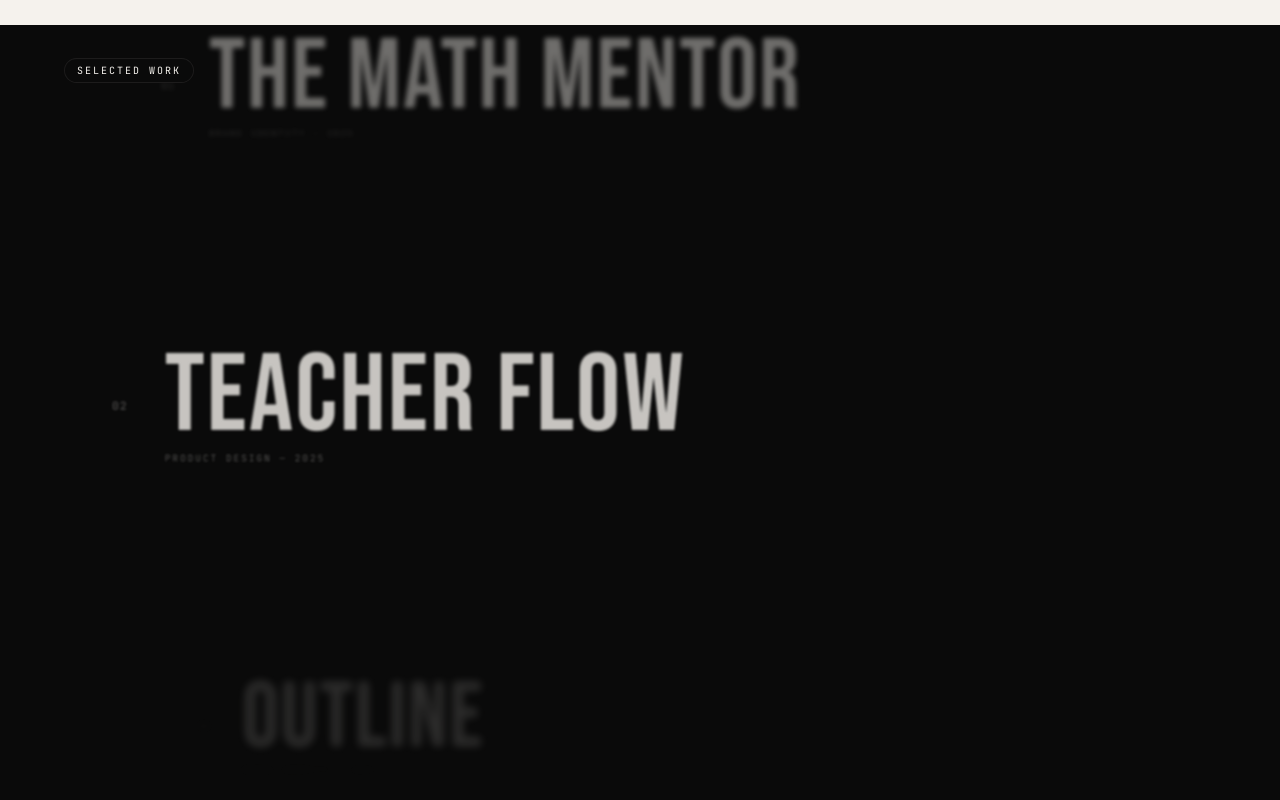
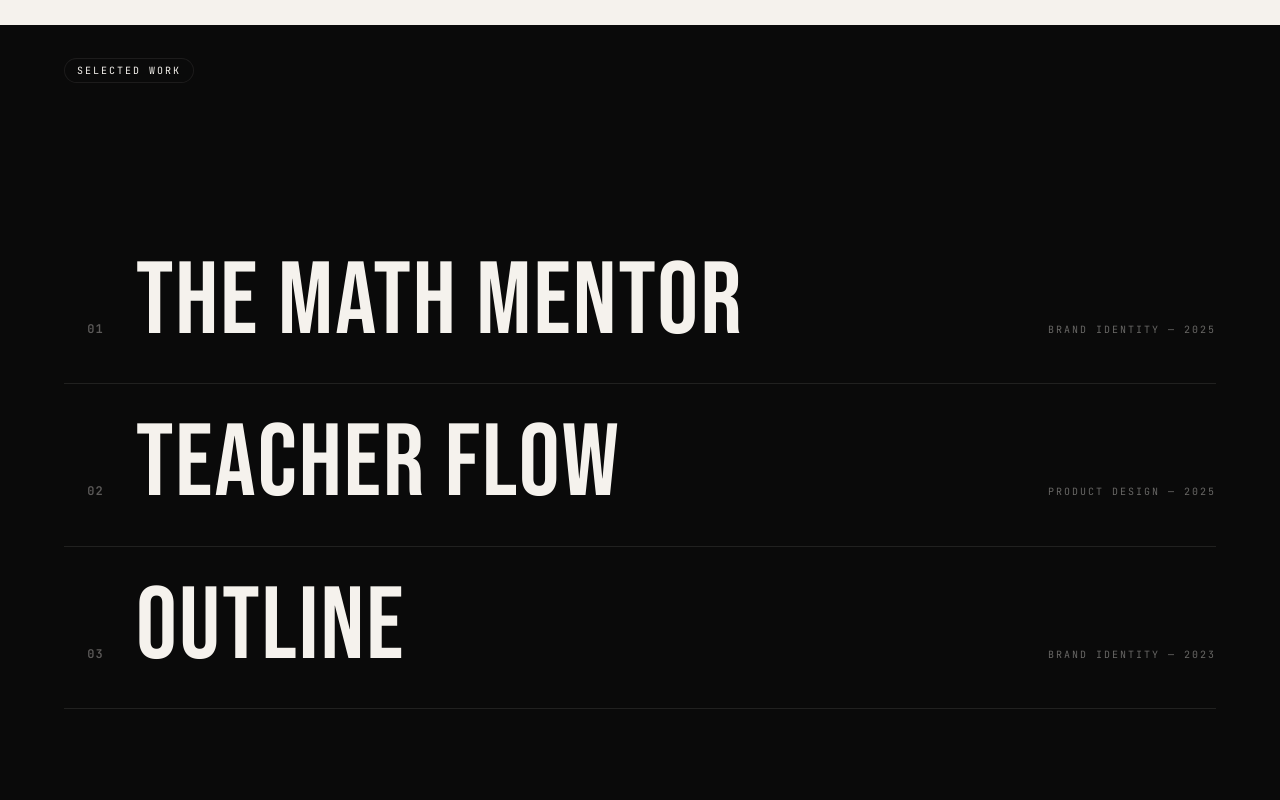
Before and after one commit to YousefKhaledMo/yousef-designs, a Next.js app: page / in a window 1280 px wide. Shown: the part 1680-2480 px from the top of the page. Built offline with nearby package versions, Linux system fonts and the light colour scheme.

Commit message:
fix: rebuild selected work section to single viewport with scroll animations

```diff
--- a/src/components/Work.tsx
+++ b/src/components/Work.tsx
@@ -1,6 +1,7 @@
 "use client";
 
 import { useRef, useEffect, useCallback } from "react";
+import { motion, useInView } from "framer-motion";
 import { useRouter } from "next/navigation";
 import EyebrowBadge from "./EyebrowBadge";
 
@@ -38,40 +39,37 @@ const projects: ProjectItem[] = [
     category: "Brand Identity",
     year: "2023",
   },
-  {
-    title: "The Math Mentor",
-    index: "04",
-    image: "/projects/The%20Math%20Mentor%20Brand%20Guidelines.png",
-    href: "/projects/math-mentor/",
-    category: "Brand Identity",
-    year: "2025",
+];
+
+const primaryEase: [number, number, number, number] = [0.32, 0.72, 0, 1];
+
+const containerVariants = {
+  hidden: {},
+  visible: {
+    transition: {
+      staggerChildren: 0.12,
     },
-  {
-    title: "Teacher Flow",
-    index: "05",
-    image: "/projects/Teacher%20Flow%20Template.png",
-    href: "/projects/teacher-flow/",
-    category: "Product Design",
-    year: "2025",
   },
-  {
-    title: "Outline",
-    index: "06",
-    image: "/projects/Outline%20Brand%20Guidelines.png",
-    href: "/projects/outline/",
-    category: "Brand Identity",
-    year: "2023",
+};
+
+const itemVariants = {
+  hidden: { opacity: 0, y: 40 },
+  visible: {
+    opacity: 1,
+    y: 0,
+    transition: {
+      duration: 0.9,
+      ease: primaryEase,
     },
-];
+  },
+};
 
 export default function Work() {
   const router = useRouter();
+  const sectionRef = useRef<HTMLElement>(null);
+  const isInView = useInView(sectionRef, { once: true, amount: 0.2 });
 
-  const containerRef = useRef<HTMLDivElement>(null);
-  const stickyRef = useRef<HTMLDivElement>(null);
   const floatingImageRef = useRef<HTMLDivElement>(null);
-  const itemsRef = useRef<(HTMLDivElement | null)[]>([]);
-
   const mouseX = useRef(-9999);
   const mouseY = useRef(-9999);
   const imageX = useRef(-9999);
@@ -90,47 +88,8 @@ export default function Work() {
   );
 
   useEffect(() => {
-    const container = containerRef.current;
     const floatingImage = floatingImageRef.current;
-
-    if (!container || !floatingImage) return;
-
-    const totalItems = projects.length;
-    const viewportH = window.innerHeight;
-    const itemHeight = Math.round(viewportH * 0.4);
-    const listHeight = totalItems * itemHeight;
-    const maxScroll = listHeight - itemHeight;
-
-    // Container exactly matches listHeight — no gaps, no overshoot
-    container.style.height = `${listHeight}px`;
-
-    const handleScroll = () => {
-      const items: HTMLDivElement[] = itemsRef.current.filter(Boolean) as HTMLDivElement[];
-      if (items.length === 0) return;
-
-      const rect = container.getBoundingClientRect();
-      const rawProgress = -rect.top / (rect.height - viewportH);
-      const progress = Math.max(0, Math.min(1, rawProgress));
-      const currentScroll = progress * maxScroll;
-      const viewportCenter = viewportH / 2;
-
-      items.forEach((el, i) => {
-        const baseY = i * itemHeight;
-        const translateY = baseY - currentScroll;
-        const itemCenter = translateY + itemHeight / 2;
-        const dist = Math.abs(itemCenter - viewportCenter);
-        const range = viewportH * 0.45;
-        const norm = Math.min(dist / range, 1);
-
-        const scale = 1 - norm * 0.2;
-        const opacity = 1 - norm * 0.85;
-        const blur = norm * 5;
-
-        el.style.transform = `translateY(${translateY}px) scale(${scale}) translateZ(0)`;
-        el.style.opacity = opacity.toFixed(3);
-        el.style.filter = `blur(${blur.toFixed(1)}px)`;
-      });
-    };
+    if (!floatingImage) return;
 
     const handleMouseMove = (e: MouseEvent) => {
       if (isHovering.current) {
@@ -152,17 +111,11 @@ export default function Work() {
       rafId.current = requestAnimationFrame(animateImage);
     };
 
-    const scrollHandler = handleScroll;
-    const mouseHandler = handleMouseMove;
-
-    window.addEventListener("scroll", scrollHandler, { passive: true });
-    window.addEventListener("mousemove", mouseHandler);
-    handleScroll();
+    window.addEventListener("mousemove", handleMouseMove);
     rafId.current = requestAnimationFrame(animateImage);
 
     return () => {
-      window.removeEventListener("scroll", scrollHandler);
-      window.removeEventListener("mousemove", mouseHandler);
+      window.removeEventListener("mousemove", handleMouseMove);
       cancelAnimationFrame(rafId.current);
     };
   }, []);
@@ -173,10 +126,10 @@ export default function Work() {
         ref={floatingImageRef}
         className="fixed top-0 left-0 pointer-events-none z-0"
         style={{
-          width: "34vw",
-          height: "24vw",
-          maxWidth: "520px",
-          maxHeight: "360px",
+          width: "28vw",
+          height: "18vw",
+          maxWidth: "420px",
+          maxHeight: "280px",
           backgroundSize: "cover",
           backgroundPosition: "center",
           backgroundRepeat: "no-repeat",
@@ -187,41 +140,27 @@ export default function Work() {
         }}
       />
 
-      <section id="work" ref={containerRef} className="relative bg-[#0A0A0A]">
-        <div
-          ref={stickyRef}
-          className="sticky top-0 left-0 w-full overflow-hidden bg-[#0A0A0A]"
-          style={{ height: "100vh", zIndex: 1 }}
+      <section
+        id="work"
+        ref={sectionRef}
+        className="relative min-h-[100dvh] bg-[#0A0A0A] flex flex-col justify-center px-4 md:px-8 lg:px-16"
       >
         <div className="absolute top-8 left-4 md:left-8 lg:left-16 z-10">
           <EyebrowBadge variant="dark">SELECTED WORK</EyebrowBadge>
         </div>
 
-          {projects.map((project, i) => (
-            <div
-              key={`${project.index}-${i}`}
-              ref={(el) => { itemsRef.current[i] = el; }}
-              className="absolute left-0 w-full flex items-center"
-              style={{
-                willChange: "transform, opacity, filter",
-                paddingLeft: "5vw",
-                paddingRight: "5vw",
-              }}
+        <motion.div
+          variants={containerVariants}
+          initial="hidden"
+          animate={isInView ? "visible" : "hidden"}
+          className="relative z-10 w-full max-w-[1400px] mx-auto pt-20"
         >
-              <span
-                className="font-mono text-xs font-semibold text-[#F5F2ED]/35 tracking-[0.1em] mr-[3vw] w-10 text-right shrink-0 pointer-events-none select-none"
-                style={{ fontFamily: "var(--font-jetbrains-mono)" }}
-              >
-                {project.index}
-              </span>
-              <div className="flex flex-col">
-                <span
-                  className="font-display uppercase whitespace-nowrap cursor-pointer select-none leading-[0.9] tracking-[0.02em] text-[#F5F2ED]"
-                  style={{
-                    fontSize: "clamp(56px, 9vw, 140px)",
-                    fontFamily: "var(--font-bebas-neue)",
-                    pointerEvents: "auto",
-                  }}
+          {projects.map((project) => (
+            <motion.div
+              key={project.index}
+              variants={itemVariants}
+              className="group flex items-baseline gap-4 md:gap-8 py-5 md:py-8 border-b border-[#F5F2ED]/10 cursor-pointer"
+              onClick={() => handleClick(project.href)}
               onMouseEnter={(e) => {
                 isHovering.current = true;
                 activeImageUrl.current = project.image;
@@ -240,17 +179,31 @@ export default function Work() {
                 mouseX.current = e.clientX;
                 mouseY.current = e.clientY;
               }}
-                  onClick={() => handleClick(project.href)}
+            >
+              <span
+                className="font-mono text-xs font-semibold text-[#F5F2ED]/35 tracking-[0.1em] w-10 text-right shrink-0 pointer-events-none select-none"
+                style={{ fontFamily: "var(--font-jetbrains-mono)" }}
+              >
+                {project.index}
+              </span>
+              <div className="flex flex-col md:flex-row md:items-baseline md:justify-between flex-1 gap-1 md:gap-0">
+                <span
+                  className="font-display uppercase whitespace-nowrap text-[#F5F2ED] leading-[0.95] tracking-[0.02em] transition-colors duration-300 group-hover:text-[#FF4D2E]"
+                  style={{
+                    fontSize: "clamp(48px, 8vw, 120px)",
+                    fontFamily: "var(--font-bebas-neue)",
+                    pointerEvents: "auto",
+                  }}
                 >
                   {project.title}
                 </span>
-                <span className="font-mono text-[10px] uppercase tracking-[0.2em] text-[#F5F2ED]/40 mt-1">
+                <span className="font-mono text-[10px] uppercase tracking-[0.2em] text-[#F5F2ED]/40 md:text-right shrink-0">
                   {project.category} — {project.year}
                 </span>
               </div>
-            </div>
+            </motion.div>
           ))}
-        </div>
+        </motion.div>
       </section>
     </>
   );
```
Lines whose indentation alone changed are shown as unchanged.
